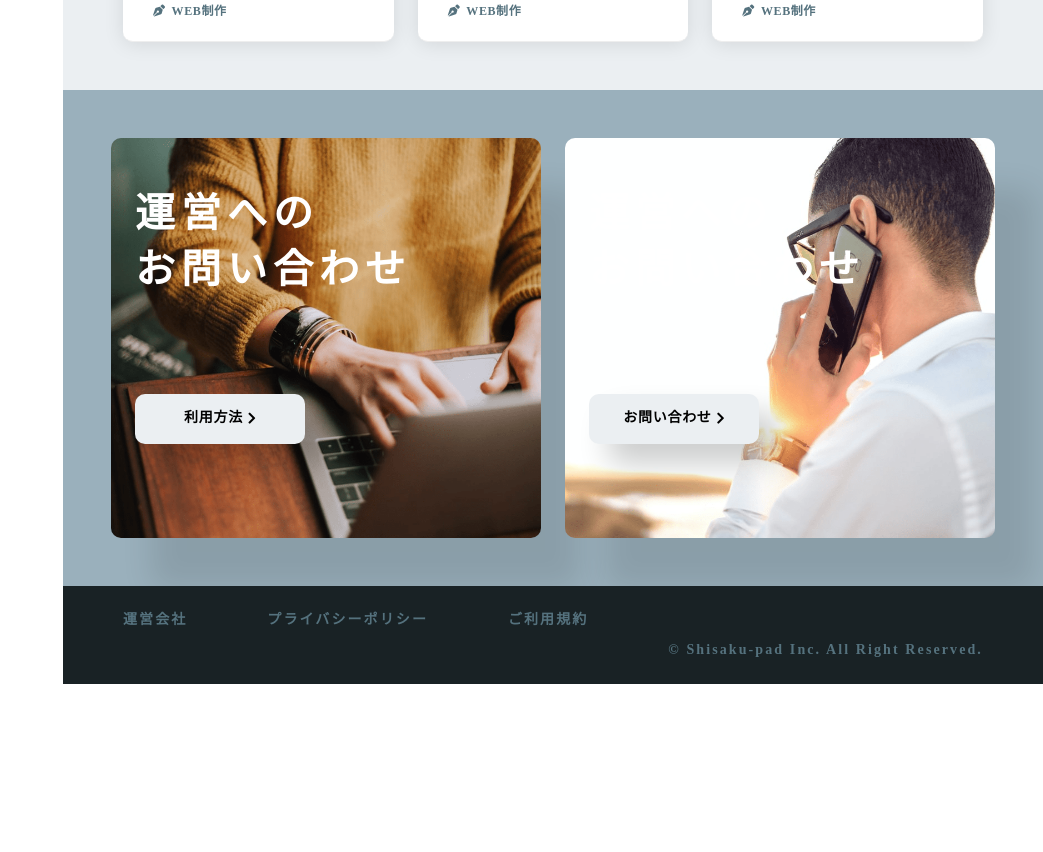
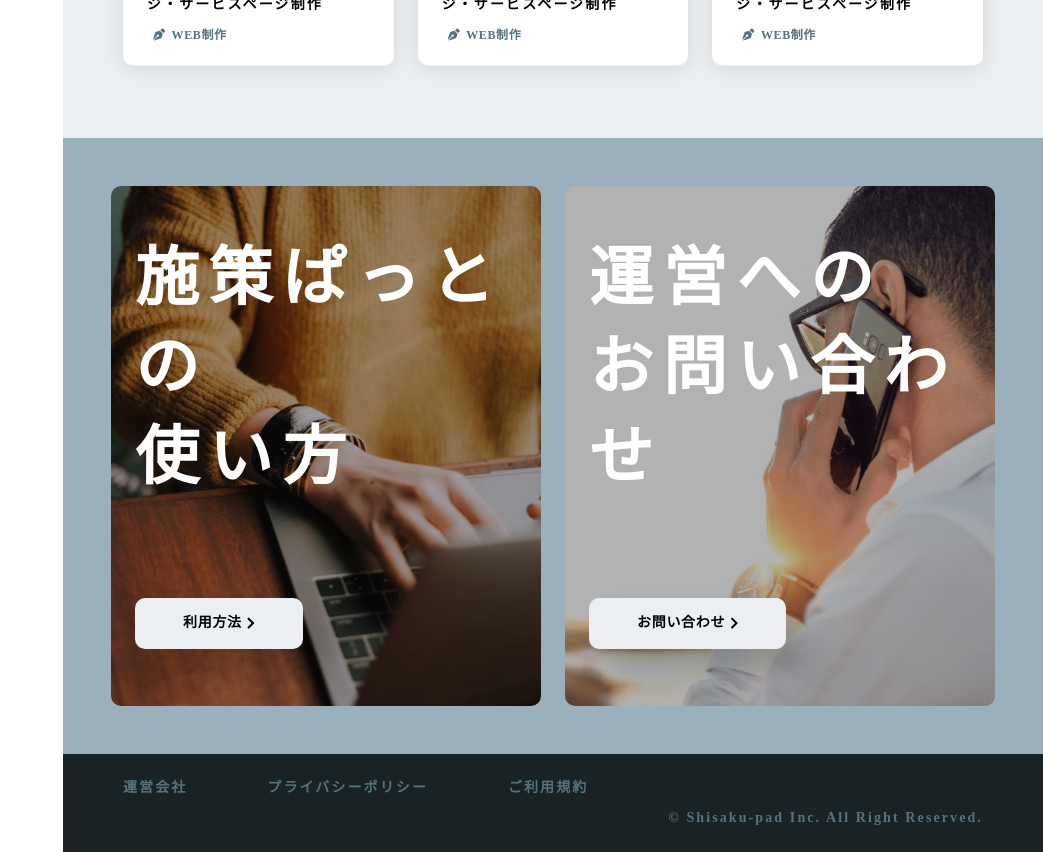
Before and after one commit to Goal000330/React-ProductSevice_site, a React (Create React App) app: page / in a window 1280 px wide. Shown: the part 1540-2392 px from the top of the page, without its empty margins (237-1280 px from the left). Before the commit the page ends 2224 px from the top, so only its background shows below. Built offline with nearby package versions, Linux system fonts and the light colour scheme.

Commit message:
landing page
landing page style finish mostly

```diff
--- /dev/null
+++ b/src/components/ActionButton/ActionButton.tsx
@@ -0,0 +1,31 @@
+/** @format */
+
+import clsx from "clsx";
+import { ActionButtonStyles } from "./ActionButtonStyles";
+
+interface ActionButtonProps {
+  className?: any;
+  type?: string;
+  content: string;
+}
+
+export default function ActionButton({
+  className,
+  type,
+  content,
+}: ActionButtonProps) {
+  const classes = ActionButtonStyles();
+
+  return (
+    <div
+      className={clsx(
+        className,
+        type === "dark" ? classes.darkRoot : classes.lightRoot
+      )}>
+      <p className={type === "dark" ? classes.lightDes : classes.darkDes}>
+        {content}
+      </p>
+      <i className='fas fa-chevron-right'></i>
+    </div>
+  );
+}
--- /dev/null
+++ b/src/components/ActionButton/ActionButtonStyles.tsx
@@ -0,0 +1,74 @@
+/** @format */
+
+import { createStyles, Theme } from "@material-ui/core";
+import { makeStyles } from "@material-ui/styles";
+export const ActionButtonStyles = makeStyles((theme: Theme) =>
+  createStyles({
+    darkRoot: {
+      display: "flex",
+      flexWrap: "nowrap",
+      width: "fit-content",
+      justifyContent: "center",
+      alignItems: "center",
+      background: "#000000",
+      borderRadius: "10px",
+      boxShadow: "20px 20px 30px rgb(0 0 0 / 20%)",
+      transitionDelay: "0ms",
+      transitionDuration: "600ms",
+      padding: "12px 48px",
+      "& i": {
+        marginLeft: "5px",
+        fontSize: "13px",
+        lineHeight: "16px",
+        color: "#000",
+      },
+      "&:hover": {
+        boxShadow: "0px 0px 0px rgb(0 0 0 / 20%)",
+        transform: "translate(10px, 10px)",
+      },
+    },
+    lightRoot: {
+      display: "flex",
+      flexWrap: "nowrap",
+      justifyContent: "center",
+      width: "fit-content",
+      alignItems: "center",
+      background: "#ebeff2",
+      borderRadius: "10px",
+      boxShadow: "20px 20px 30px rgb(0 0 0 / 20%)",
+      transitionDelay: "0ms",
+      padding: "12px 48px",
+      transitionDuration: "600ms",
+      "& i": {
+        marginLeft: "5px",
+        fontSize: "13px",
+        lineHeight: "16px",
+        color: "#000",
+      },
+      "&:hover": {
+        boxShadow: "0px 0px 0px rgb(0 0 0 / 20%)",
+        transform: "translate(10px, 10px)",
+      },
+    },
+    darkDes: {
+      color: "#000",
+      fontFamily: "ヒラギノ角ゴ W6 JIS2004",
+      fontSize: "14px",
+      fontWeight: 700,
+      letterSpacing: "0.05em",
+      lineHeight: "1.9",
+      margin: 0,
+      wordBreak: "keep-all",
+    },
+    lightDes: {
+      color: "#fff",
+      fontFamily: "ヒラギノ角ゴ W6 JIS2004",
+      fontSize: "14px",
+      fontWeight: 700,
+      letterSpacing: "0.05em",
+      lineHeight: "1.9",
+      margin: 0,
+      wordBreak: "keep-all",
+    },
+  })
+);
--- a/src/components/ServiceCard/ServiceCardStyles.tsx
+++ b/src/components/ServiceCard/ServiceCardStyles.tsx
@@ -5,13 +5,12 @@ import { makeStyles } from "@material-ui/styles";
 export const ServiceCardStyles = makeStyles((theme: Theme) =>
   createStyles({
     root: {
-      width: "100%",
       background: "#fff",
       borderRadius: "10px",
       boxShadow: "0px 2px 20px rgb(0 0 0 / 10%)",
       borderBottom: "solid 1px #eeeeee",
       padding: "24px",
-      margin: "0 12px",
+      margin: "0 12px 24px 12px",
       cursor: "pointer",
       "&:hover": {
         boxShadow: "0px 0px 0px rgb(0 0 0 / 10%)",
--- a/src/layout/LayoutStyle.tsx
+++ b/src/layout/LayoutStyle.tsx
@@ -10,9 +10,11 @@ export const LayoutStyles = makeStyles((theme: Theme) =>
       width: "calc(100% - 300px)",
       marginLeft: "300px",
       minHeight: "calc(100vh - 163px)",
-      [theme.breakpoints.down(840)]: {
+      [theme.breakpoints.down(1140)]: {
         width: "100%",
         marginLeft: 0,
+        transitionDelay: "300ms",
+        transitionDuration: "1000ms",
       },
     },
     footer: {},
--- a/src/layout/Sidebar/SidebarStyles.tsx
+++ b/src/layout/Sidebar/SidebarStyles.tsx
@@ -155,6 +155,9 @@ export const SidebarStyles = makeStyles((theme: Theme) =>
       padding: "0 12px",
       borderBottom: "1px solid #475b69",
       cursor: "pointer",
+      "&:hover": {
+        opacity: 0.5,
+      },
     },
     rightArrow: {
       "& i": {
--- a/src/pages/Landing.tsx
+++ b/src/pages/Landing.tsx
@@ -6,6 +6,7 @@ import ServiceCard from "components/ServiceCard/ServiceCard";
 import LinkLetter from "components/LinkLetter/LinkLetter";
 import landLetter from "assets/images/landing-letter.webp";
 import { Grid } from "@material-ui/core";
+import ActionButton from "components/ActionButton/ActionButton";
 
 export const Landing = () => {
   const classes = LandingStyle();
@@ -25,9 +26,17 @@ export const Landing = () => {
           <LinkLetter />
         </div>
         <div className={classes.CardContainer}>
+          <Grid container>
+            <Grid item md={4} sm={6} xs={12}>
               <ServiceCard />
+            </Grid>
+            <Grid item md={4} sm={6} xs={12}>
               <ServiceCard />
+            </Grid>
+            <Grid item md={4} sm={6} xs={12}>
               <ServiceCard />
+            </Grid>
+          </Grid>
         </div>
       </div>
       <div className={classes.popularRankingRoot}>
@@ -41,32 +50,44 @@ export const Landing = () => {
           <LinkLetter />
         </div>
         <div className={classes.CardContainer}>
+          <Grid container>
+            <Grid item md={4} sm={6} xs={12}>
               <ServiceCard />
+            </Grid>
+            <Grid item md={4} sm={6} xs={12}>
               <ServiceCard />
+            </Grid>
+            <Grid item md={4} sm={6} xs={12}>
               <ServiceCard />
+            </Grid>
+          </Grid>
         </div>
       </div>
       <div className={classes.serviceRoot}>
         <Grid container spacing={3} className={classes.services}>
           <Grid item md={6} sm={6} xs={6}>
+            <div className={classes.serviceWrap}>
               <div className={classes.service1}>
                 <div className={classes.serviceTitle}>
-                運営への<br></br> お問い合わせ
+                  施策ぱっとの<br></br> 使い方
                 </div>
-              <div className={classes.serviceBtn}>
-                <p className={classes.btnLetter}>利用方法</p>
-                <i className='fas fa-chevron-right'></i>
+                <ActionButton
+                  className={classes.serviceBtn}
+                  content='利用方法'
+                />
               </div>
             </div>
           </Grid>
           <Grid item md={6} sm={6} xs={6}>
+            <div className={classes.serviceWrap}>
               <div className={classes.service2}>
                 <div className={classes.serviceTitle}>
                   運営への<br></br> お問い合わせ
                 </div>
-              <div className={classes.serviceBtn}>
-                <p className={classes.btnLetter}>お問い合わせ</p>
-                <i className='fas fa-chevron-right'></i>
+                <ActionButton
+                  className={classes.serviceBtn}
+                  content='お問い合わせ'
+                />
               </div>
             </div>
           </Grid>
--- a/src/pages/LandingStyle.tsx
+++ b/src/pages/LandingStyle.tsx
@@ -54,7 +54,6 @@ export const LandingStyle = makeStyles((theme: Theme) =>
       marginLeft: "12px",
     },
     popularRankingTitleLetter: {
-      cursor: "pointer",
       color: "#000000",
       fontFamily: "Montserrat",
       fontSize: "32px",
@@ -69,9 +68,6 @@ export const LandingStyle = makeStyles((theme: Theme) =>
       width: "auto",
       maxWidth: "100%",
       justifyContent: "flex-start",
-      "&:hover": {
-        color: "#767879 !important",
-      },
     },
     CardContainer: {
       display: "flex",
@@ -85,79 +81,137 @@ export const LandingStyle = makeStyles((theme: Theme) =>
     services: {
       width: "100%",
     },
+    serviceWrap: {
+      height: "520px",
+      overflow: "hidden",
+      borderRadius: "10px",
+      [theme.breakpoints.down(1140)]: {
+        height: "400px",
+      },
+      [theme.breakpoints.down(840)]: {
+        height: "320px",
+      },
+      [theme.breakpoints.down(540)]: {
+        height: "240px",
+      },
+    },
     service1: {
-      borderRadius: "10px",
+      height: "520px",
       boxShadow: "40px 50px 30px rgb(0 0 0 / 10%)",
-      height: "400px",
       overflow: "hidden",
+      position: "relative",
+      zIndex: 0,
+      transform: "scale(1, 1)",
+      transitionDelay: "300ms",
+      transitionDuration: "3000ms",
+      transitionTimingFunction: "ease-in-out",
+      "&::before": {
         backgroundImage: `url(${serviceBackground1})`,
         backgroundRepeat: "no-repeat",
         backgroundSize: "cover",
         backgroundPosition: "center",
+        filter: "brightness(0.7)",
+        content: `""`,
+        top: 0,
+        left: 0,
+        width: "100%",
+        height: "100%",
+        position: "absolute",
+        borderRadius: "inherit",
+        zIndex: "-2",
+        pointerEvents: "none",
+        transition: "inherit",
+      },
       "&:hover": {
         transition: ".3s cubic-bezier(.4,.4,0,1)",
         transform: "translate(0px, 0px) scale(1.05, 1.05)",
         transitionDelay: "200ms",
         transitionDuration: "200ms",
       },
+      [theme.breakpoints.down(1140)]: {
+        height: "400px",
+      },
+      [theme.breakpoints.down(840)]: {
+        height: "320px",
+      },
+      [theme.breakpoints.down(540)]: {
+        height: "240px",
+      },
     },
     service2: {
-      borderRadius: "10px",
+      height: "520px",
       boxShadow: "40px 50px 30px rgb(0 0 0 / 10%)",
-      height: "400px",
       overflow: "hidden",
+      position: "relative",
+      zIndex: 0,
+      transform: "scale(1, 1)",
+      transitionDelay: "300ms",
+      transitionDuration: "3000ms",
+      transitionTimingFunction: "ease-in-out",
+      "&::before": {
         backgroundImage: `url(${serviceBackground2})`,
         backgroundRepeat: "no-repeat",
         backgroundSize: "cover",
         backgroundPosition: "center",
+        filter: "brightness(0.7)",
+        content: `""`,
+        top: 0,
+        left: 0,
+        width: "100%",
+        height: "100%",
+        position: "absolute",
+        borderRadius: "inherit",
+        zIndex: "-2",
+        pointerEvents: "none",
+        transition: "inherit",
+      },
+      "&:hover": {
         transition: ".3s cubic-bezier(.4,.4,0,1)",
-      "&:hover": {},
+        transform: "translate(0px, 0px) scale(1.05, 1.05)",
+        transitionDelay: "200ms",
+        transitionDuration: "200ms",
+      },
+      [theme.breakpoints.down(1140)]: {
+        height: "400px",
+      },
+      [theme.breakpoints.down(840)]: {
+        height: "320px",
+      },
+      [theme.breakpoints.down(540)]: {
+        height: "240px",
+      },
     },
     serviceTitle: {
       marginTop: "48px",
       color: "#fff",
       fontFamily: "ヒラギノ角ゴ W6 JIS2004",
-      fontSize: "40px",
+      fontSize: "64px",
       fontWeight: 600,
       letterSpacing: "0.15em",
       lineHeight: "1.4",
       marginBottom: "96px",
       padding: "0 24px",
+      [theme.breakpoints.down(1140)]: {
+        fontSize: "40px",
+      },
+      [theme.breakpoints.down(840)]: {
+        fontSize: "28px",
+        marginBottom: "48px",
+      },
+      [theme.breakpoints.down(540)]: {
+        fontSize: "18px",
+        marginTop: "24px",
+        marginBottom: "24px",
+      },
     },
     serviceBtn: {
-      display: "flex",
-      alignContent: "center",
-      alignItems: "center",
-      background: "#ebeff2",
-      width: "170px",
-      height: "50px",
-      borderBottom: "0px solid #000",
-      borderLeft: "0px solid #000",
-      borderRadius: "10px",
-      borderRight: "0px solid #000",
-      borderTop: "0px solid #000",
-      boxShadow: "20px 20px 30px rgb(0 0 0 / 20%)",
-      flexDirection: "row",
-      flexWrap: "nowrap",
-      justifyContent: "center",
-      margin: "0px 0px 0px 24px",
-      transitionDelay: "0ms",
-      transitionDuration: "600ms",
-      "& i": {
-        marginLeft: "5px",
-        fontSize: "13px",
-        lineHeight: "16px",
-        color: "#000",
+      marginLeft: "24px",
+      [theme.breakpoints.down(540)]: {
+        padding: "12px 24px !important",
+        "& p": {
+          fontSize: "12px",
         },
       },
-    btnLetter: {
-      color: "#000",
-      fontFamily: "ヒラギノ角ゴ W6 JIS2004",
-      fontSize: "14px",
-      fontWeight: 700,
-      letterSpacing: "0.05em",
-      lineHeight: "1.9",
-      margin: 0,
     },
   })
 );
```
Lines whose indentation alone changed are shown as unchanged.
